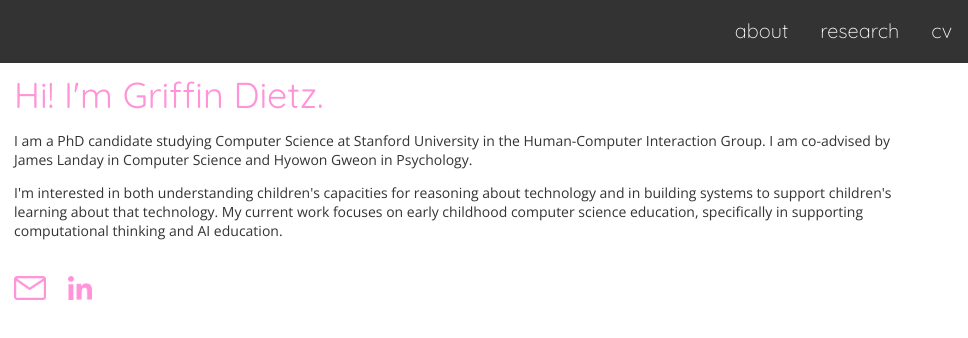
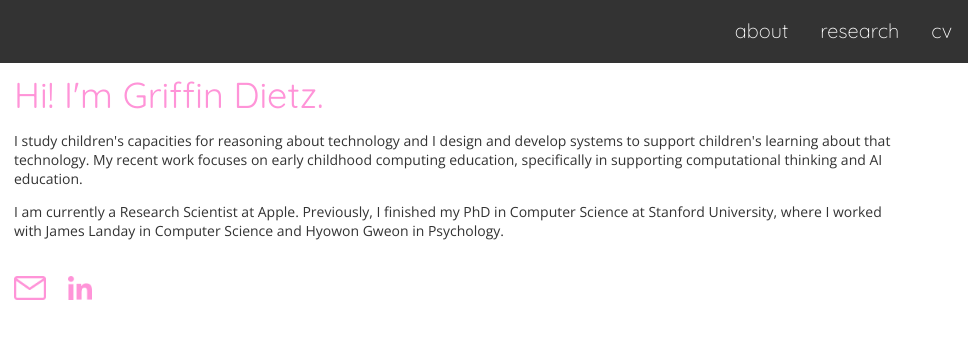
Before and after one commit to gdietz44/gdietz44.github.io, a plain HTML site: page index.html in a window 1280 px wide. Shown: the full height of the page, 312-1280 px from the left. Drawn offline with nearby package versions, Linux system fonts and the light colour scheme.

Commit message:
sept 2022 update

```diff
--- a/index.html
+++ b/index.html
@@ -23,9 +23,11 @@
 		<div>
 			<div id=aboutText>
 				<h2>Hi! I'm Griffin Dietz.</h2>
-				<p>I am a PhD candidate studying Computer Science at Stanford University in the Human-Computer Interaction Group. I am co-advised by James Landay in Computer Science and Hyowon Gweon in Psychology.</p>
 
-				<p>I'm interested in both understanding children's capacities for reasoning about technology and in building systems to support children's learning about that technology. My current work focuses on early childhood computer science education, specifically in supporting computational thinking and AI education.</p>
+				<p>I study children's capacities for reasoning about technology and I design and develop systems to support children's learning about that technology. My recent work focuses on early childhood computing education, specifically in supporting computational thinking and AI education.</p>
+
+				<p>I am currently a Research Scientist at Apple. Previously, I finished my PhD in Computer Science at Stanford University, where I worked with James Landay in Computer Science and Hyowon Gweon in Psychology.</p>
+
 			</div>
 			<div id=contacts>
 				<a href="mailto:gdietz44@stanford.edu" style="text-decoration:none;">
```
Also changed, not shown: research.html (+1 -1 lines), 1 other file.
